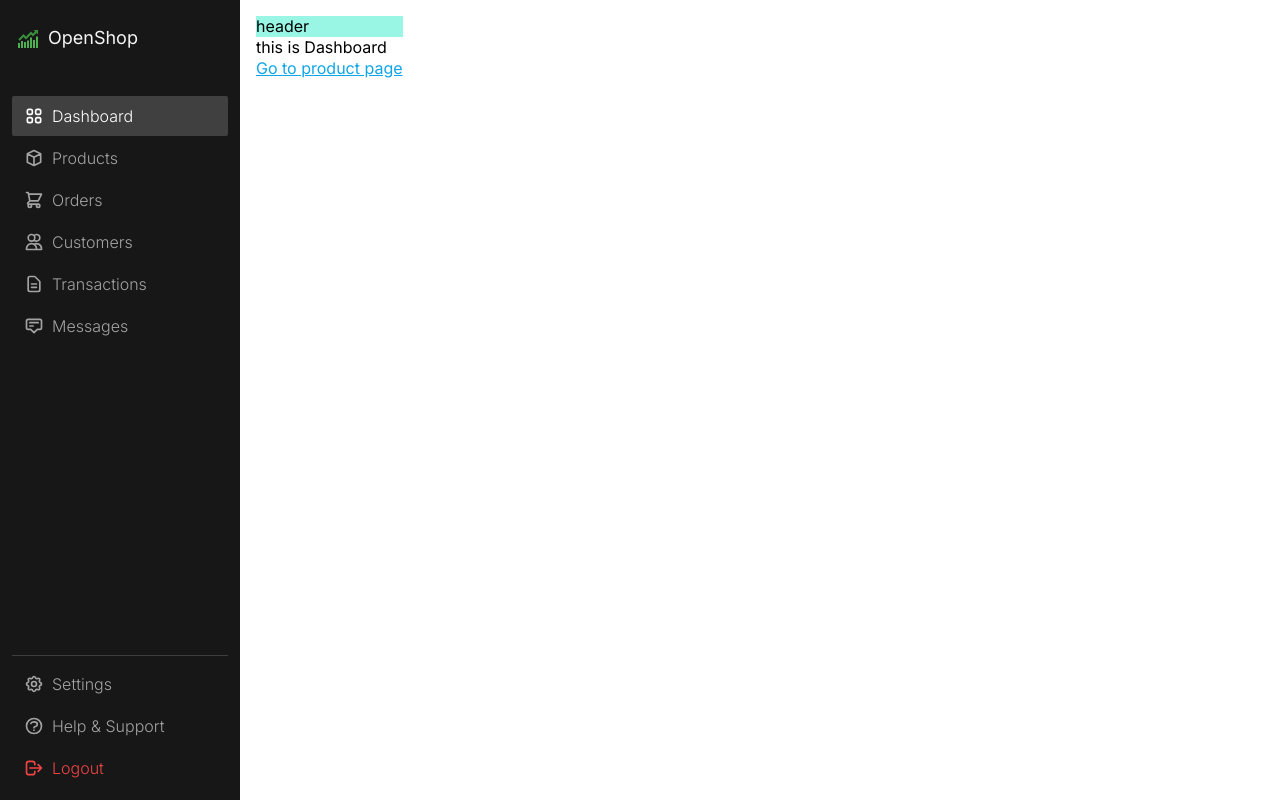
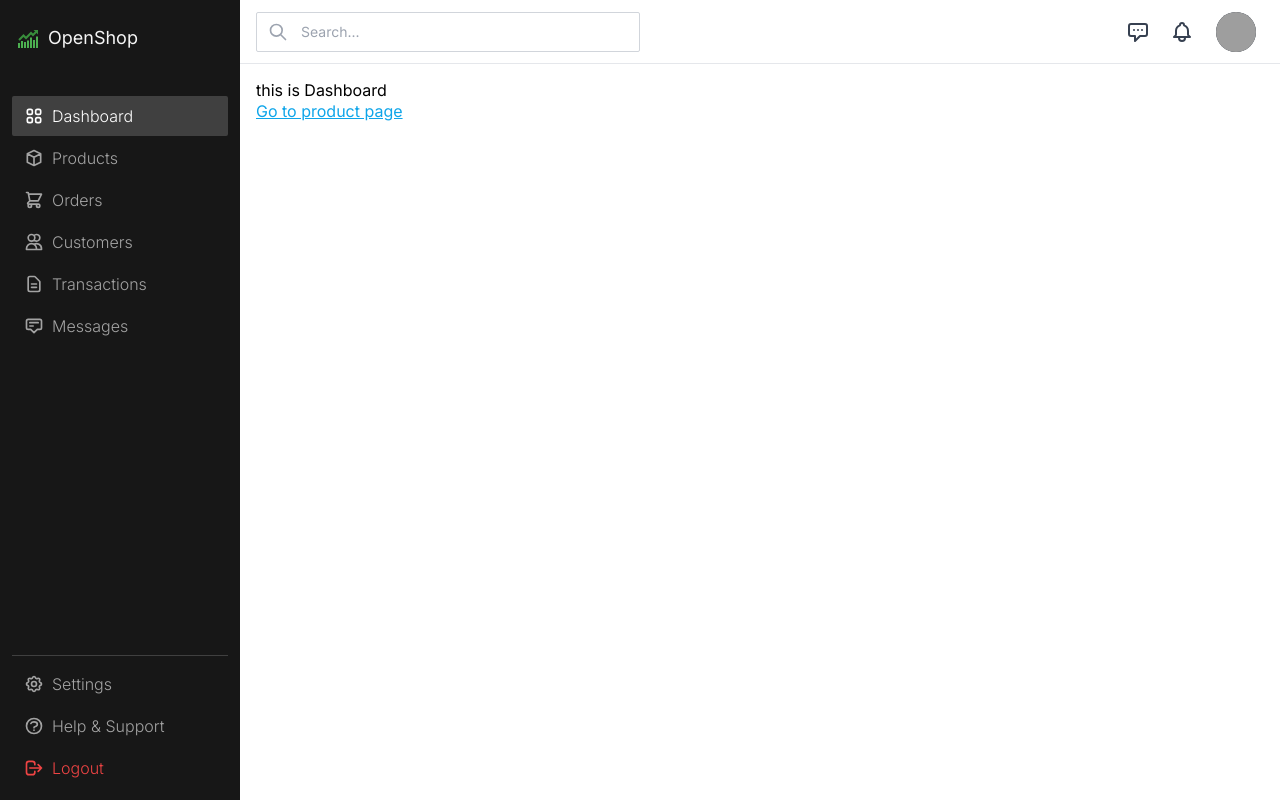
Before and after one commit to yemannmyoe/react-dashboard-suite, a React (Create React App) app: page / in a window 1280 px wide. Built offline with nearby package versions, Linux system fonts and the light colour scheme; grey boxes are pictures that could not be loaded.

Commit message:
header component complete

```diff
--- a/package.json
+++ b/package.json
@@ -3,6 +3,7 @@
   "version": "0.1.0",
   "private": true,
   "dependencies": {
+    "@headlessui/react": "^2.1.2",
     "@testing-library/jest-dom": "^5.17.0",
     "@testing-library/react": "^13.4.0",
     "@testing-library/user-event": "^13.5.0",
--- /dev/null
+++ b/src/components/shared/Header.js
@@ -0,0 +1,147 @@
+import React, { Fragment } from 'react';
+import { Menu, Popover, Transition } from '@headlessui/react';
+import { HiOutlineBell, HiOutlineSearch, HiOutlineChatAlt } from 'react-icons/hi';
+import { useNavigate } from 'react-router-dom';
+import classNames from 'classnames';
+
+export default function Header() {
+  const navigate = useNavigate();
+
+  return (
+    <div className="bg-white h-16 px-4 flex items-center border-b border-gray-200 justify-between">
+      <div className="relative">
+        <HiOutlineSearch fontSize={20} className="text-gray-400 absolute top-1/2 left-3 -translate-y-1/2" />
+        <input
+          type="text"
+          placeholder="Search..."
+          className="text-sm focus:outline-none active:outline-none border border-gray-300 w-[24rem] h-10 pl-11 pr-4 rounded-sm"
+        />
+      </div>
+      <div className="flex items-center gap-2 mr-2">
+        <Popover className="relative">
+          {({ open }) => (
+            <>
+              <Popover.Button
+                className={classNames(
+                  open && 'bg-gray-100',
+                  'group inline-flex items-center rounded-sm p-1.5 text-gray-700 hover:text-opacity-100 focus:outline-none active:bg-gray-100'
+                )}
+              >
+                <HiOutlineChatAlt fontSize={24} />
+              </Popover.Button>
+              <Transition
+                as={Fragment}
+                enter="transition ease-out duration-200"
+                enterFrom="opacity-0 translate-y-1"
+                enterTo="opacity-100 translate-y-0"
+                leave="transition ease-in duration-150"
+                leaveFrom="opacity-100 translate-y-0"
+                leaveTo="opacity-0 translate-y-1"
+              >
+                <Popover.Panel className="absolute right-0 z-10 mt-2.5 transform w-80">
+                  <div className="bg-white rounded-sm shadow-md ring-1 ring-black ring-opacity-5 px-2 py-2.5">
+                    <strong className="text-gray-700 font-medium">Messages</strong>
+                    <div className="mt-2 py-1 text-sm">This is messages panel.</div>
+                  </div>
+                </Popover.Panel>
+              </Transition>
+            </>
+          )}
+        </Popover>
+        <Popover className="relative">
+          {({ open }) => (
+            <>
+              <Popover.Button
+                className={classNames(
+                  open && 'bg-gray-100',
+                  'group inline-flex items-center rounded-sm p-1.5 text-gray-700 hover:text-opacity-100 focus:outline-none active:bg-gray-100'
+                )}
+              >
+                <HiOutlineBell fontSize={24} />
+              </Popover.Button>
+              <Transition
+                as={Fragment}
+                enter="transition ease-out duration-200"
+                enterFrom="opacity-0 translate-y-1"
+                enterTo="opacity-100 translate-y-0"
+                leave="transition ease-in duration-150"
+                leaveFrom="opacity-100 translate-y-0"
+                leaveTo="opacity-0 translate-y-1"
+              >
+                <Popover.Panel className="absolute right-0 z-10 mt-2.5 transform w-80">
+                  <div className="bg-white rounded-sm shadow-md ring-1 ring-black ring-opacity-5 px-2 py-2.5">
+                    <strong className="text-gray-700 font-medium">Notifications</strong>
+                    <div className="mt-2 py-1 text-sm">This is notification panel.</div>
+                  </div>
+                </Popover.Panel>
+              </Transition>
+            </>
+          )}
+        </Popover>
+        <Menu as="div" className="relative">
+          <div>
+            <Menu.Button className="ml-2 bg-gray-800 flex text-sm rounded-full focus:outline-none focus:ring-2 focus:ring-neutral-400">
+              <span className="sr-only">Open user menu</span>
+              <div
+                className="h-10 w-10 rounded-full bg-sky-500 bg-cover bg-no-repeat bg-center"
+                style={{ backgroundImage: 'url("https://images.unsplash.com/photo-1417325384643-aac51acc9e5d?q=75&fm=jpg&w=200&fit=max")' }}
+              >
+                <span className="sr-only">User Avatar</span>
+              </div>
+            </Menu.Button>
+          </div>
+          <Transition
+            as={Fragment}
+            enter="transition ease-out duration-100"
+            enterFrom="transform opacity-0 scale-95"
+            enterTo="transform opacity-100 scale-100"
+            leave="transition ease-in duration-75"
+            leaveFrom="transform opacity-100 scale-100"
+            leaveTo="transform opacity-0 scale-95"
+          >
+            <Menu.Items className="origin-top-right z-10 absolute right-0 mt-2 w-48 rounded-sm shadow-md p-1 bg-white ring-1 ring-black ring-opacity-5 focus:outline-none">
+              <Menu.Item>
+                {({ active }) => (
+                  <div
+                    onClick={() => navigate('/profile')}
+                    className={classNames(
+                      active && 'bg-gray-100',
+                      'active:bg-gray-200 rounded-sm px-4 py-2 text-gray-700 cursor-pointer focus:bg-gray-200'
+                    )}
+                  >
+                    Your Profile
+                  </div>
+                )}
+              </Menu.Item>
+              <Menu.Item>
+                {({ active }) => (
+                  <div
+                    onClick={() => navigate('/settings')}
+                    className={classNames(
+                      active && 'bg-gray-100',
+                      'active:bg-gray-200 rounded-sm px-4 py-2 text-gray-700 cursor-pointer focus:bg-gray-200'
+                    )}
+                  >
+                    Settings
+                  </div>
+                )}
+              </Menu.Item>
+              <Menu.Item>
+                {({ active }) => (
+                  <div
+                    className={classNames(
+                      active && 'bg-gray-100',
+                      'active:bg-gray-200 rounded-sm px-4 py-2 text-gray-700 cursor-pointer focus:bg-gray-200'
+                    )}
+                  >
+                    Sign out
+                  </div>
+                )}
+              </Menu.Item>
+            </Menu.Items>
+          </Transition>
+        </Menu>
+      </div>
+    </div>
+  );
+}
--- a/src/components/shared/Layout.js
+++ b/src/components/shared/Layout.js
@@ -1,16 +1,18 @@
 import React from "react";
 import { Outlet } from "react-router-dom";
 import Sidebar from "./Sidebar";
+import Header from "./Header";
 
 export default function Layout(){
     return(
         <div className="flex flex-row bg-netural-100 h-screen w-screen overflow-hidden">
           <Sidebar/>
-
-          <div className="p-4">
-          <div className="bg-teal-200"> header </div>
-          <div> <Outlet/> </div>
-         </div>
+          <div className="flex-1">
+				<Header />
+				<div className="flex-1 p-4 min-h-0 overflow-auto">
+					<Outlet />
+				</div>
+			</div>
         </div>
     )
 }
```
Also changed, not shown: 1 other file (tests, documents, lock files or other folders).
